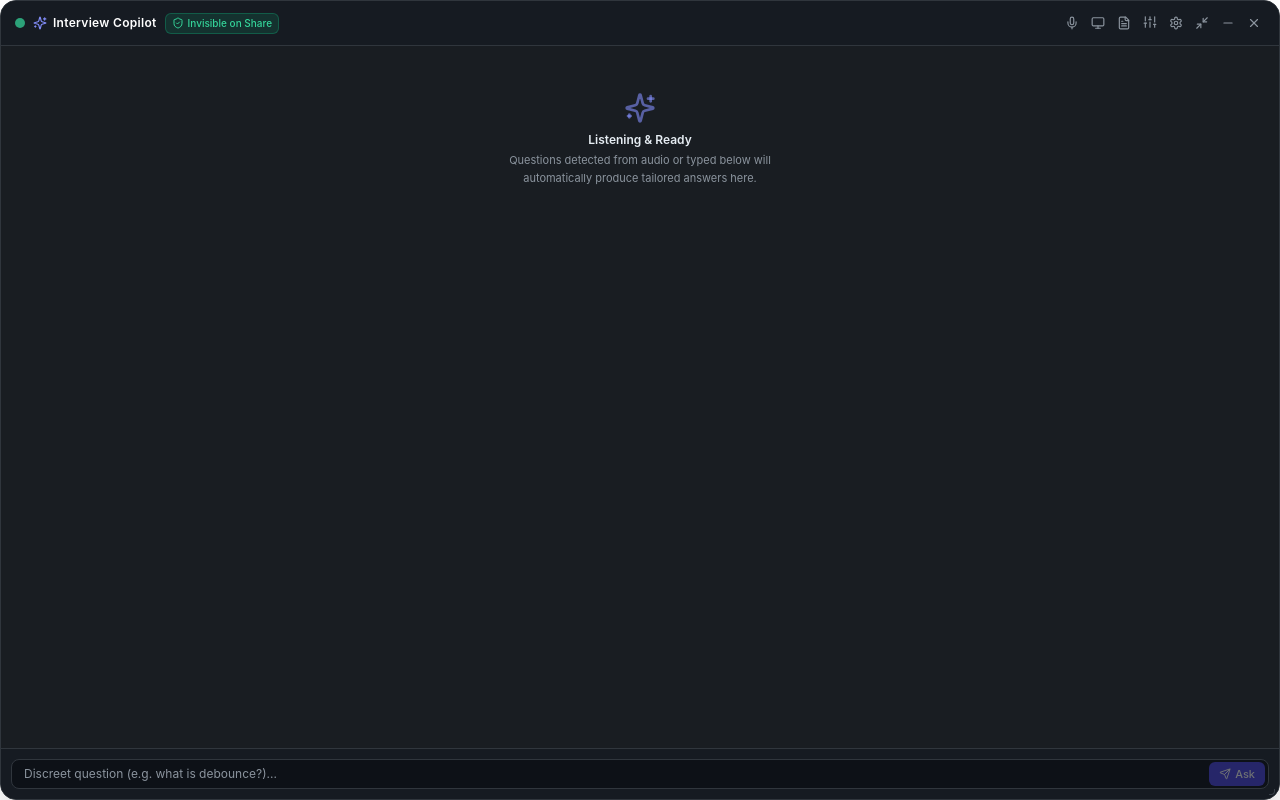
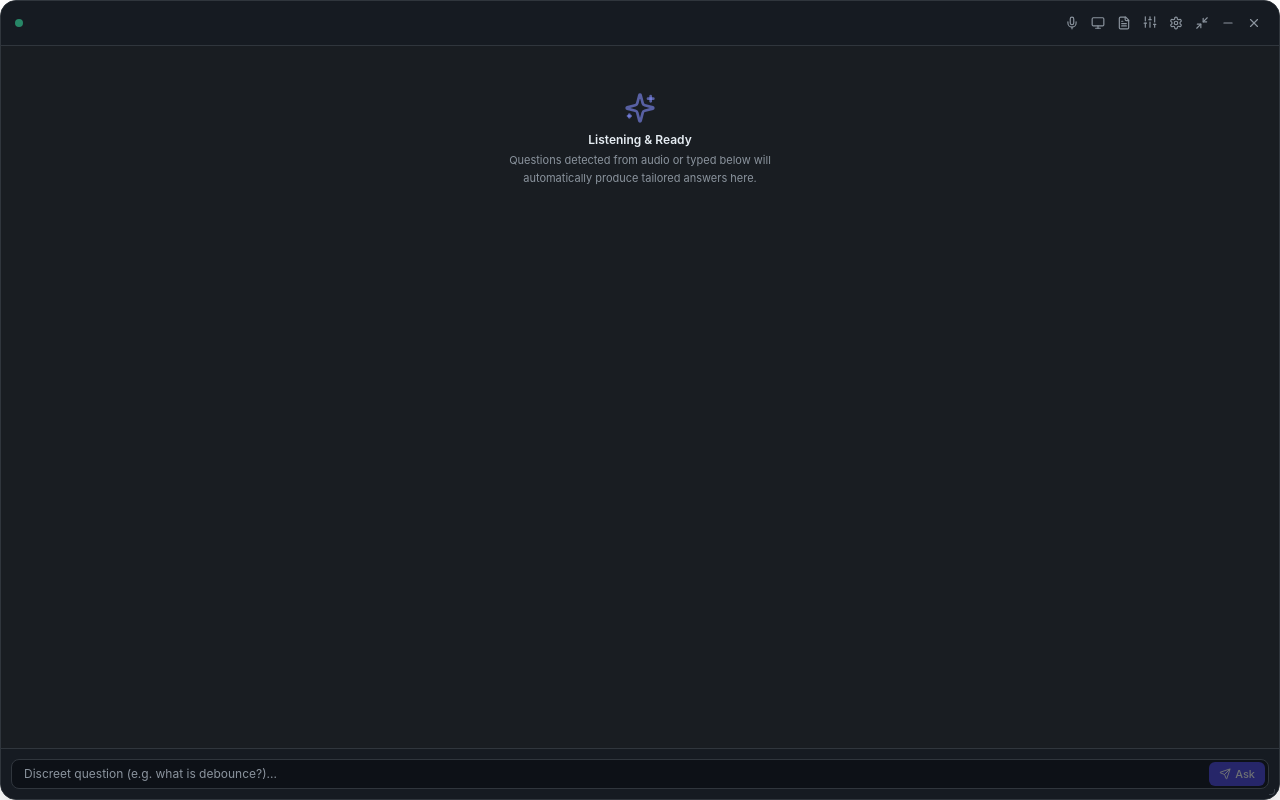
Before and after one commit to joshiSaiKiran2000/home-for-windows, a React (Vite) app: page / in a window 1280 px wide. Built offline with nearby package versions, Linux system fonts and the light colour scheme.

Commit message:
fix(overlay): remove Interview Copilot and Invisible on Share text from titlebar

```diff
--- a/src/components/Overlay/OverlayWindow.tsx
+++ b/src/components/Overlay/OverlayWindow.tsx
@@ -17,8 +17,7 @@ import {
   Code2,
   Mic,
   FileText,
-  Settings,
-  ShieldCheck
+  Settings
 } from 'lucide-react';
 import { AnswerResponse, AppSettings } from '../../types';
 import { CodeBlock } from '../AnswerDisplay/CodeBlock';
@@ -475,17 +474,7 @@ export const OverlayWindow: React.FC = () => {
         className="drag-region flex items-center justify-between px-3.5 py-2.5 border-b cursor-default select-none shrink-0"
       >
         <div className="flex items-center gap-2">
-          <div className="w-2.5 h-2.5 rounded-full bg-emerald-400 animate-pulse" />
-          <span className="text-xs font-semibold text-white tracking-wide flex items-center gap-1.5">
-            <Sparkles className="w-3.5 h-3.5 text-brand-400" />
-            Interview Copilot
-          </span>
-          <div
-            className="hidden sm:flex items-center gap-1 px-1.5 py-0.5 rounded-md bg-emerald-500/15 border border-emerald-500/30 text-emerald-400 text-[10px] font-medium"
-          >
-            <ShieldCheck className="w-3 h-3 text-emerald-400" />
-            <span>Invisible on Share</span>
-          </div>
+          <div className="w-2 h-2 rounded-full bg-emerald-400/80 animate-pulse" />
           {answers.length > 0 && (
             <span className="text-[10px] text-dark-400 px-1.5 py-0.5 rounded bg-dark-700 font-mono">
               {currentIndex + 1}/{answers.length}
```
